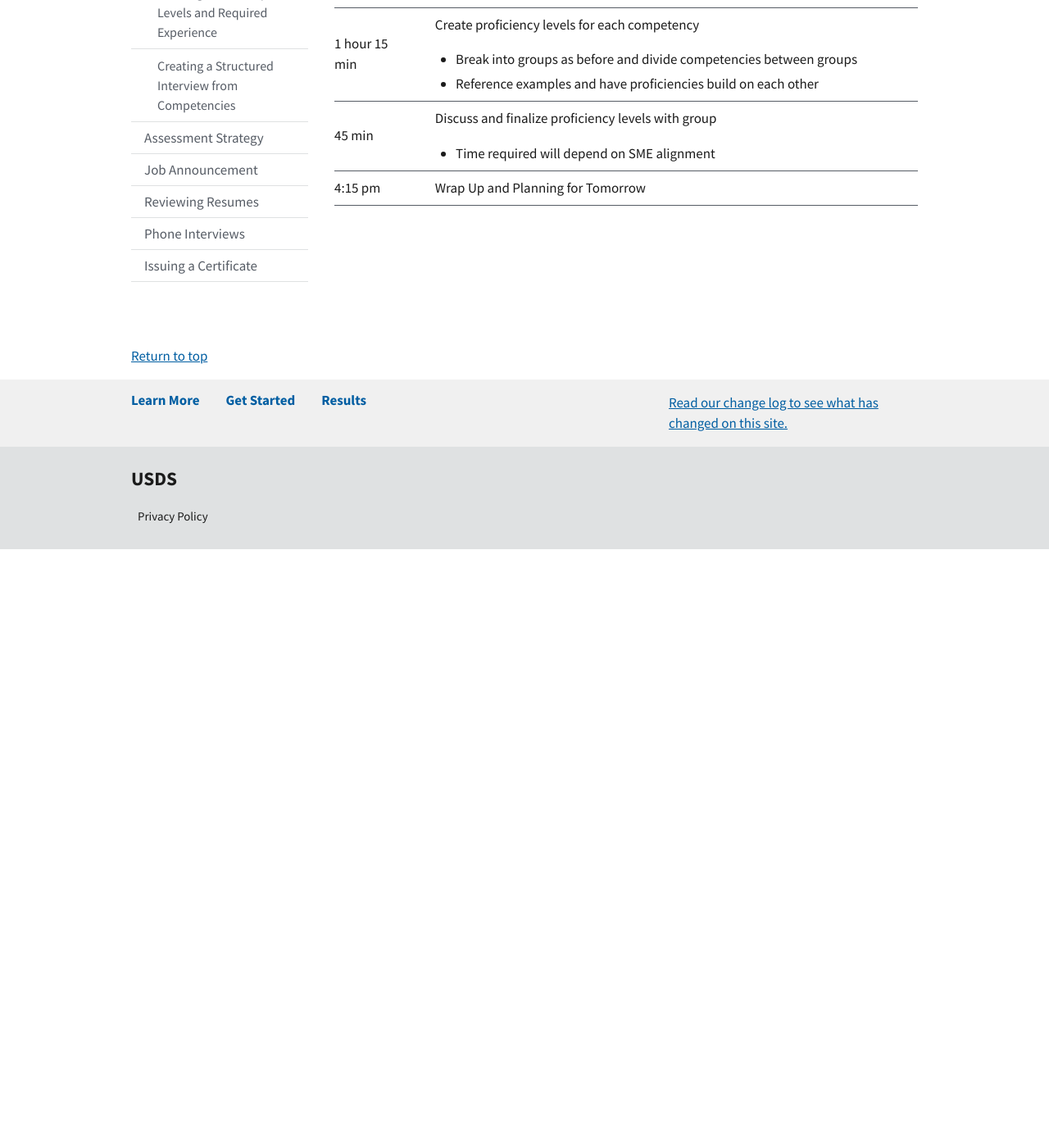
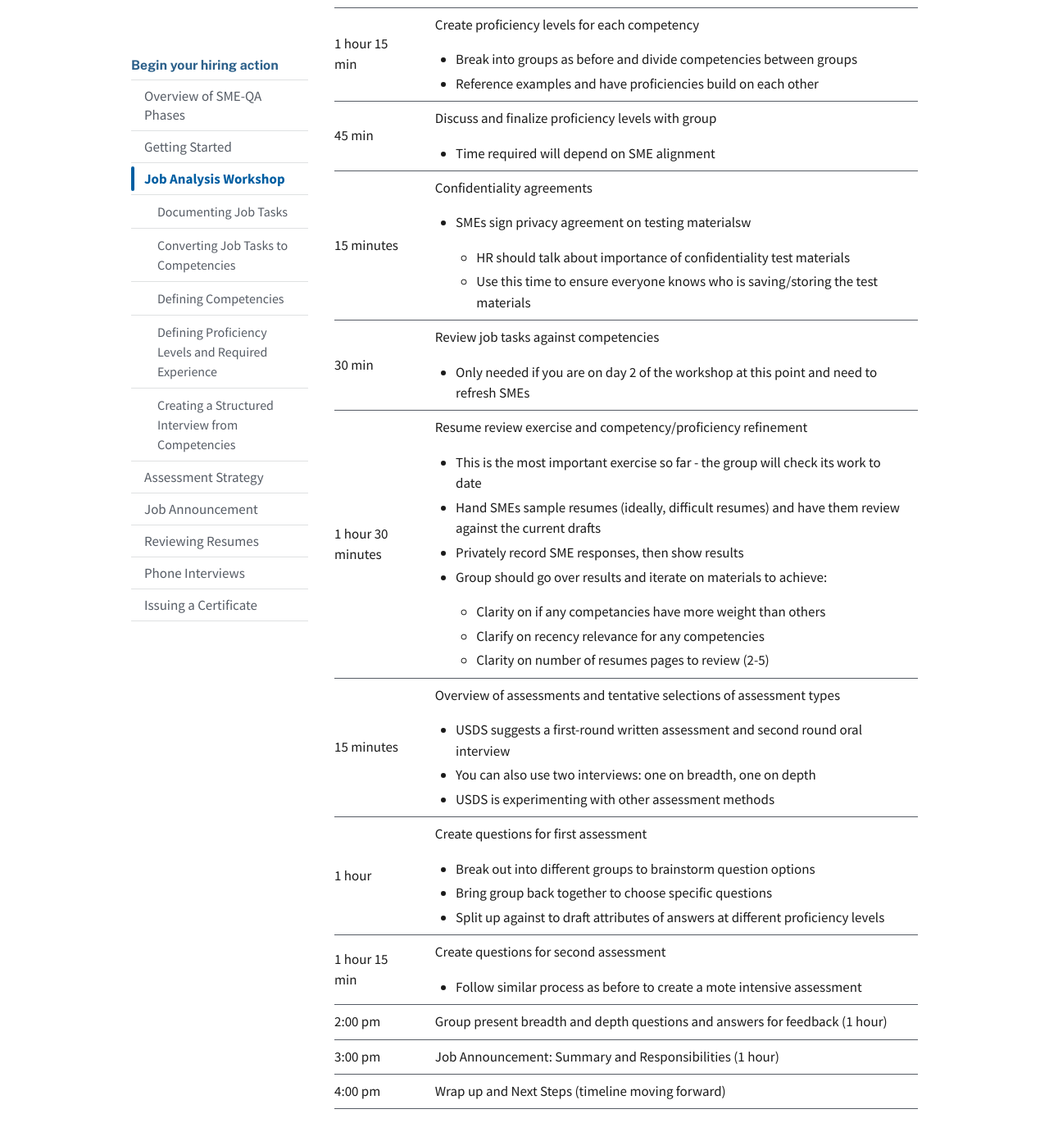
Before and after one commit to usds/SME-QA-Website, a Jekyll site: the page built from toolkit/job-analysis/agenda-for-job-analysis-workshop-day-1.md, in a window 1280 px wide and 1400 px high, scrolled down 1097 px. Shown: the top 1392 px of the window at 82% size. Built offline with Jekyll 4.4.1, drawn with Linux system fonts in a browser that asks for light colours; before the commit the page ends 1767 px from its top, so only the background shows below that.

Commit message:
Update agenda-for-job-analysis-workshop-day-1.md

```diff
--- a/toolkit/job-analysis/agenda-for-job-analysis-workshop-day-1.md
+++ b/toolkit/job-analysis/agenda-for-job-analysis-workshop-day-1.md
@@ -86,9 +86,91 @@ This agenda will take more than one day to accomplish. Edit it and insert breaks
       </td>
     </tr>
     <tr>
-      <th scope="row">4:15 pm</th>
+      <th scope="row">15 minutes</th>
       <td>
-        Wrap Up and Planning for Tomorrow
+        Confidentiality agreements
+        <ul>
+          <li>SMEs sign privacy agreement on testing materialsw</li>
+            <ul>
+              <li>HR should talk about importance of confidentiality test materials</li>
+              <li>Use this time to ensure everyone knows who is saving/storing the test materials</li>
+            </ul>
+        </ul>
+      </td>
+    </tr>
+    <tr>
+      <th scope="row">30 min</th>
+      <td>
+        Review job tasks against competencies
+          <ul>
+            <li>Only needed if you are on day 2 of the workshop at this point and need to refresh SMEs</li>
+          </ul>
+      </td>
+    </tr>
+    <tr>
+      <th scope="row">1 hour 30 minutes</th>
+      <td>
+        Resume review exercise and competency/proficiency refinement
+        <ul>
+          <li>This is the most important exercise so far - the group will check its work to date</li>
+          <li>Hand SMEs sample resumes (ideally, difficult resumes) and have them review against the current drafts</li>
+          <li>Privately record SME responses, then show results</li>
+          <li>Group should go over results and iterate on materials to achieve:</li>
+          <ul>
+            <li>Clarity on if any competancies have more weight than others</li>
+            <li>Clarify on recency relevance for any competencies</li>
+            <li>Clarity on number of resumes pages to review (2-5)</li>
+          </ul>
+        </ul>
+      </td>
+    </tr>
+    <tr>
+      <th scope="row">15 minutes</th>
+      <td>
+        Overview of assessments and tentative selections of assessment types
+        <ul>
+          <li>USDS suggests a first-round written assessment and second round oral interview</li>
+          <li>You can also use two interviews: one on breadth, one on depth</li>
+          <li>USDS is experimenting with other assessment methods</li>
+        </ul>
+      </td>
+    </tr>
+    <tr>
+      <th scope="row">1 hour</th>
+      <td>
+        Create questions for first assessment
+        <ul>
+          <li>Break out into different groups to brainstorm question options</li>
+          <li>Bring group back together to choose specific questions</li>
+          <li>Split up against to draft attributes of answers at different proficiency levels</li>
+        </ul>
+      </td>
+    </tr>
+    <tr>
+      <th scope="row">1 hour 15 min</th>
+      <td>
+        Create questions for second assessment
+        <ul>
+          <li>Follow similar process as before to create a mote intensive assessment</li>
+        </ul>
+      </td>
+    </tr>
+    <tr>
+      <th scope="row">2:00 pm</th>
+      <td>
+        Group present breadth and depth questions and answers for feedback (1 hour)
+      </td>
+    </tr>
+    <tr>
+      <th scope="row">3:00 pm</th>
+      <td>
+        Job Announcement: Summary and Responsibilities (1 hour)
+      </td>
+    </tr>
+    <tr>
+      <th scope="row">4:00 pm</th>
+      <td>
+        Wrap up and Next Steps (timeline moving forward)
       </td>
     </tr>
   </tbody>
```
